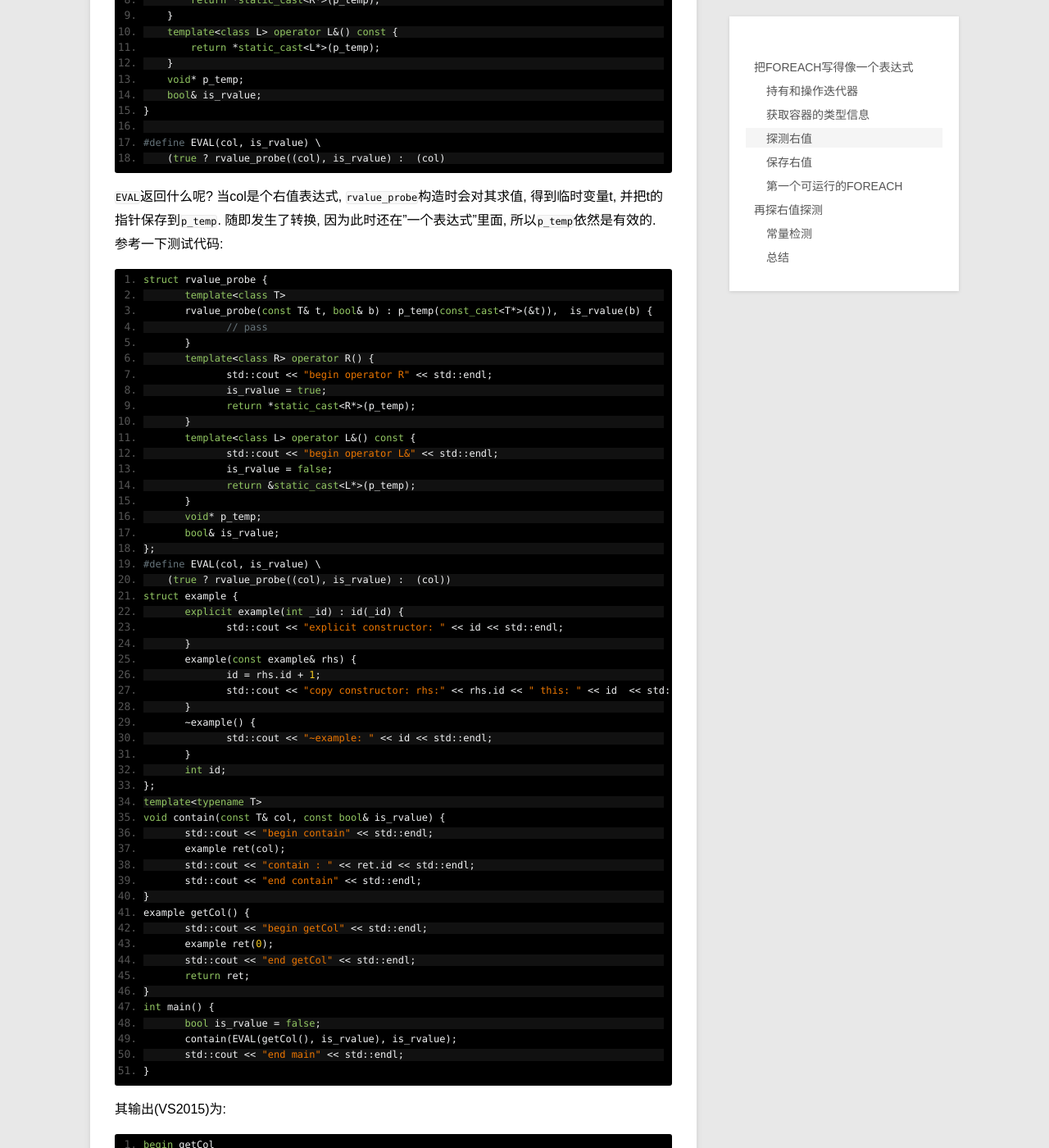
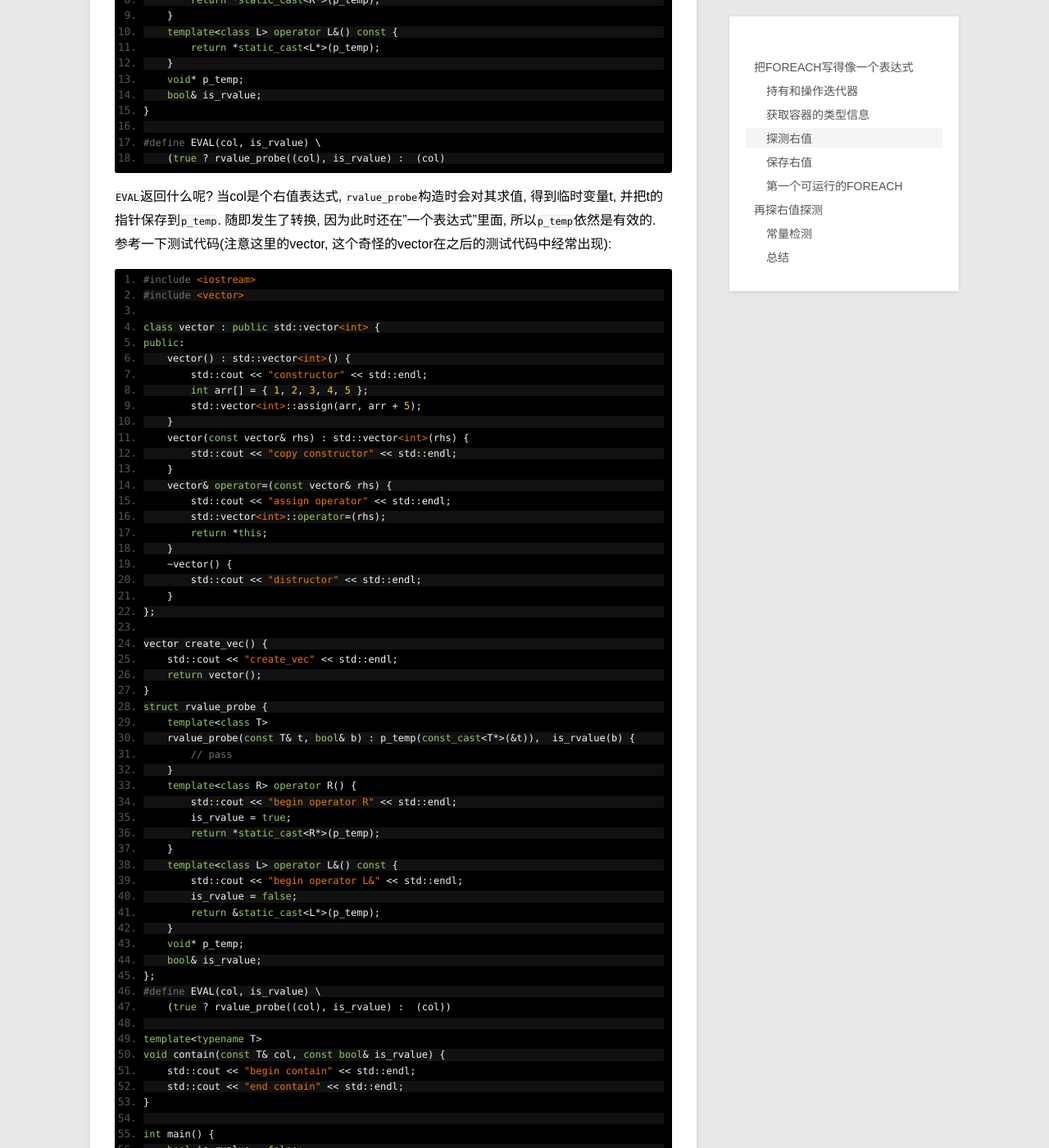
Before and after one commit to DengZuoheng/DengZuoheng.github.io, a Jekyll site: the page built from _posts/blog/2018-06-03-damned-cpp-foreach-1-boost-foreach-analyze.md, in a window 1280 px wide and 1400 px high, scrolled down 8967 px. Shown: the whole window at 82% size. Built offline with Jekyll 4.4.1, drawn with Linux system fonts in a browser that asks for light colours; our own code applies the rules of GitHub Pages for plain Markdown files; comment, search, counter and statistics services are not loaded; some of the changed text lies outside the part shown.

Commit message:
fix a example

```diff
--- a/_config.yml
+++ b/_config.yml
@@ -4,6 +4,7 @@ markdown: kramdown
 highlighter: rouge
 paginate: 8
 permalink: /:title
+future: true
 
 title: 邓作恒的博客
 url: http://dengzuoheng.github.io
--- a/_posts/blog/2018-06-03-damned-cpp-foreach-1-boost-foreach-analyze.md
+++ b/_posts/blog/2018-06-03-damned-cpp-foreach-1-boost-foreach-analyze.md
@@ -443,91 +443,115 @@ struct rvalue_probe {
     (true ? rvalue_probe((col), is_rvalue) :  (col)
 ~~~
 
-`EVAL`返回什么呢? 当col是个右值表达式, `rvalue_probe`构造时会对其求值, 得到临时变量t, 并把t的指针保存到`p_temp`. 随即发生了转换, 因为此时还在"一个表达式"里面, 所以`p_temp`依然是有效的. 参考一下测试代码:
+`EVAL`返回什么呢? 当col是个右值表达式, `rvalue_probe`构造时会对其求值, 得到临时变量t, 并把t的指针保存到`p_temp`. 随即发生了转换, 因为此时还在"一个表达式"里面, 所以`p_temp`依然是有效的. 参考一下测试代码(注意这里的vector, 这个奇怪的vector在之后的测试代码中经常出现):
 
 ~~~
+#include <iostream>
+#include <vector>
+
+class vector : public std::vector<int> {
+public:
+    vector() : std::vector<int>() {
+        std::cout << "constructor" << std::endl;
+        int arr[] = { 1, 2, 3, 4, 5 };
+        std::vector<int>::assign(arr, arr + 5);
+    }
+    vector(const vector& rhs) : std::vector<int>(rhs) {
+        std::cout << "copy constructor" << std::endl;
+    }
+    vector& operator=(const vector& rhs) {
+        std::cout << "assign operator" << std::endl;
+        std::vector<int>::operator=(rhs);
+        return *this;
+    }
+    ~vector() {
+        std::cout << "distructor" << std::endl;
+    }
+};
+
+vector create_vec() {
+    std::cout << "create_vec" << std::endl;
+    return vector();
+}
 struct rvalue_probe {
-       template<class T>
-       rvalue_probe(const T& t, bool& b) : p_temp(const_cast<T*>(&t)),  is_rvalue(b) {
-              // pass
-       }
-       template<class R> operator R() {
-              std::cout << "begin operator R" << std::endl;
-              is_rvalue = true;
-              return *static_cast<R*>(p_temp);
-       }
-       template<class L> operator L&() const {
-              std::cout << "begin operator L&" << std::endl;
-              is_rvalue = false;
-              return &static_cast<L*>(p_temp);
-       }
-       void* p_temp;
-       bool& is_rvalue;
+    template<class T>
+    rvalue_probe(const T& t, bool& b) : p_temp(const_cast<T*>(&t)),  is_rvalue(b) {
+        // pass
+    }
+    template<class R> operator R() {
+        std::cout << "begin operator R" << std::endl;
+        is_rvalue = true;
+        return *static_cast<R*>(p_temp);
+    }
+    template<class L> operator L&() const {
+        std::cout << "begin operator L&" << std::endl;
+        is_rvalue = false;
+        return &static_cast<L*>(p_temp);
+    }
+    void* p_temp;
+    bool& is_rvalue;
 };
 #define EVAL(col, is_rvalue) \
     (true ? rvalue_probe((col), is_rvalue) :  (col))
-struct example {
-       explicit example(int _id) : id(_id) {
-              std::cout << "explicit constructor: " << id << std::endl;
-       }
-       example(const example& rhs) {
-              id = rhs.id + 1;
-              std::cout << "copy constructor: rhs:" << rhs.id << " this: " << id  << std::endl;
-       }
-       ~example() {
-              std::cout << "~example: " << id << std::endl;
-       }
-       int id;
-};
+
 template<typename T>
 void contain(const T& col, const bool& is_rvalue) {
-       std::cout << "begin contain" << std::endl;
-       example ret(col);
-       std::cout << "contain : " << ret.id << std::endl;
-       std::cout << "end contain" << std::endl;
+    std::cout << "begin contain" << std::endl;
+    std::cout << "end contain" << std::endl;
 }
-example getCol() {
-       std::cout << "begin getCol" << std::endl;
-       example ret(0);
-       std::cout << "end getCol" << std::endl;
-       return ret;
-}
+
 int main() {
-       bool is_rvalue = false;
-       contain(EVAL(getCol(), is_rvalue), is_rvalue);
-       std::cout << "end main" << std::endl;
+    bool is_rvalue = false;
+    contain(EVAL(create_vec(), is_rvalue), is_rvalue);
+    std::cout << "end main" << std::endl;
 }
 ~~~
 
-其输出(VS2015)为:
+其输出(VS2015，mingw5.3)为:
 
 ~~~
-begin getCol
-explicit constructor: 0
-end getCol
-copy constructor: rhs:0 this: 1
-~example: 0
+create_vec
+constructor
 begin operator R
-copy constructor: rhs:1 this: 2
+copy constructor
 begin contain
-copy constructor: rhs:2 this: 3
-contain : 3
 end contain
-~example: 3
-~example: 2
-~example: 1
+distructor
+distructor
 end main
 ~~~
 
-`getCol`的返回值应该是1, 所以, 这个右值反而是最后析构的, 惊不惊喜? 不好的是, 复制构造函数调用了3次, 我们测试右值的这一段代码多复制了一次. 如果我们把main函数改成这样的话, 复制构造函数只会调用两次:
+`rvalue_probe`转换函数的返回会复制一次, 这次似乎没有必要, 但又无法避免. (`BOOST_FOREACH`中, 用的不是指针, 而是引用, 但这次复制仍然没有避免), BOOST_FOREACH里面是这样的, 可以参考一下:
 
 ~~~
-int main() {
-       bool is_rvalue = false;
-       example tmp = getCol();
-       contain(tmp, is_rvalue);
-       std::cout << "end main" << std::endl;
-}
+template<typename T>
+struct rvalue_probe
+{
+    rvalue_probe(T &t, bool &b): value(t), is_rvalue(b){ }
+
+    operator T() {
+        this->is_rvalue = true;
+        return this->value;
+    }
+
+    operator T &() const {
+        return this->value;
+    }
+
+private:
+    T & value;
+    bool &is_rvalue;
+};
+
+template<typename T>
+rvalue_probe<T> make_probe(T &t, bool &b) { return rvalue_probe<T>(t, b); }
+
+template<typename T>
+rvalue_probe<T const> make_probe(T const &t, bool &b) { return rvalue_probe<T const>(t, b); }
+
+#define EVAL(COL, is_rvalue) \
+    (true ? make_probe((COL), is_rvalue) : (COL))
+
 ~~~
 
 ### 保存右值
@@ -857,15 +881,17 @@ TEST(for_each_test, right_value_boost_for_each_test) {
 
 ~~~
 
-`contain`函数中, `variant`的构造, 返回都会复制一次右值, 这听起来很不靠谱, 而上面的测试代码应该也可以看到`BOOST_FOEACH`没有这两次复制. 这是怎么做到的呢?
+`contain`函数中, `create_vec()`返回, `rvalue_probe`的转换, `variant`的构造返回都会复制一次右值, 所以复制了3遍, 这听起来很不靠谱, 而上面的测试代码应该也可以看到`BOOST_FOEACH`没有这么多次复制. 这是怎么做到的呢?
 
 ## 再探右值探测
 
 事实上, BOOST_FOREACH中, 根据编译器的版本, 分成了三种情况, 编译时右值探测, 运行时右值探测以及...没有右值探测.
 
-没有右值探测的编译器版本应该是比较老的了, 比如gcc3.x以前(那都是十几年前了), 我们就愉快地忽略这种情况了; 而我们上面提到的右值探测, 在这里就是运行时右值探测.  gcc3.4和msvc13.1后, BOOST_FOREACH用的都是编译时右值探测了, 所以, 本章节讨论的自然就是这种情况了.
+没有右值探测的编译器版本应该是比较老的了, 比如gcc3.x以前(那都是十几年前了), 我们就愉快地忽略这种情况了;
 
-BOOST_FOREACH里面用的方法笔者是想不出来了, 有兴趣的读者可以自己想想看, 下面我们就直接公布答案了.
+而我们上面讨论了很久的右值探测, 在这里就是运行时右值探测. 我们可以把`BOOST_FOREACH`的代码拷贝出来, 手动去设置文件开头那些宏, 然后让`BOOST_FOREACH`用运行时右值探测, 你会发现也是复制了3遍.
+
+gcc3.4和msvc13.1后, BOOST_FOREACH用的都是编译时右值探测了, 所以, 本章节讨论的自然就是这种情况了. 但BOOST_FOREACH里面用的方法笔者是想不出来了, 有兴趣的读者可以自己想想看, 下面我们就直接公布答案了.
 
 翻看BOOST_FOREACH的源码, 可以看到两个函数:
 
```
